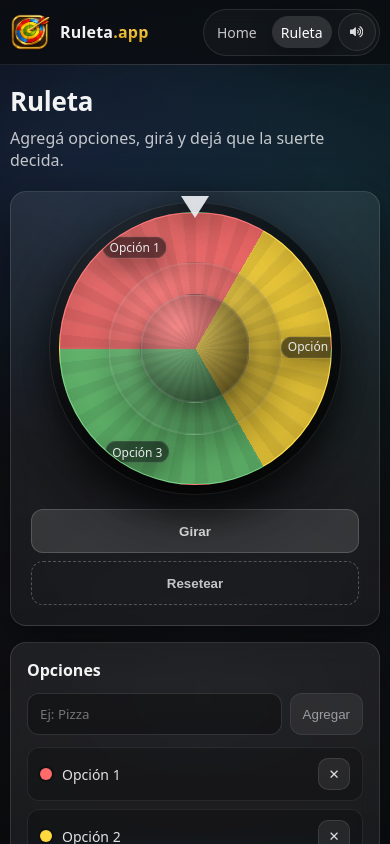
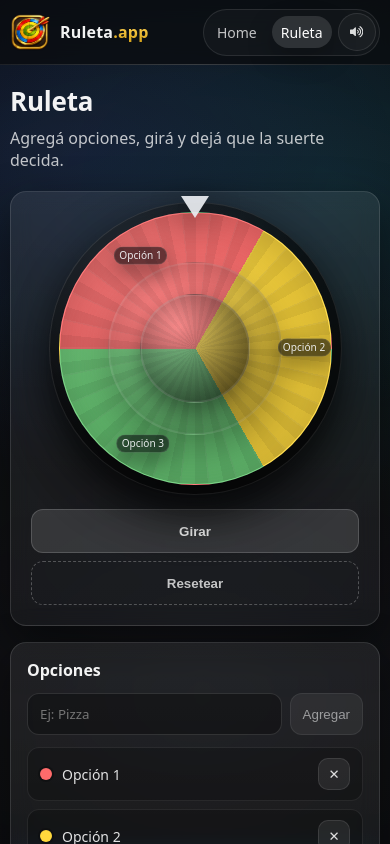
Before and after one commit to hazajulian/ruleta-app, a React (Vite) app: page /wheel in a window 390 px wide. Shown: the top 844 px of the page. Built offline with nearby package versions, Linux system fonts and the light colour scheme.

Commit message:
Fix in label mobile for wheel

```diff
--- a/src/pages/WheelPage.module.css
+++ b/src/pages/WheelPage.module.css
@@ -310,6 +310,30 @@
 }
 
 /* ===========================
+   Labels — Mobile safe (avoid clipping)
+   =========================== */
+@media (max-width: 520px) {
+  /* Empuja todas las etiquetas un poco hacia adentro (sin tocar lógica) */
+  .labels {
+    transform: scale(0.92);
+    transform-origin: 50% 50%;
+  }
+
+  /* Chips un poco más chicos para que no "choquen" contra el borde */
+  .labelText {
+    max-width: 100px;
+    padding: 0.3rem 0.5rem;
+    font-size: 11px;
+  }
+
+  .numberText {
+    width: 22px;
+    height: 22px;
+    font-size: 11px;
+  }
+}
+
+/* ===========================
    Panel (right)
    =========================== */
 
```
